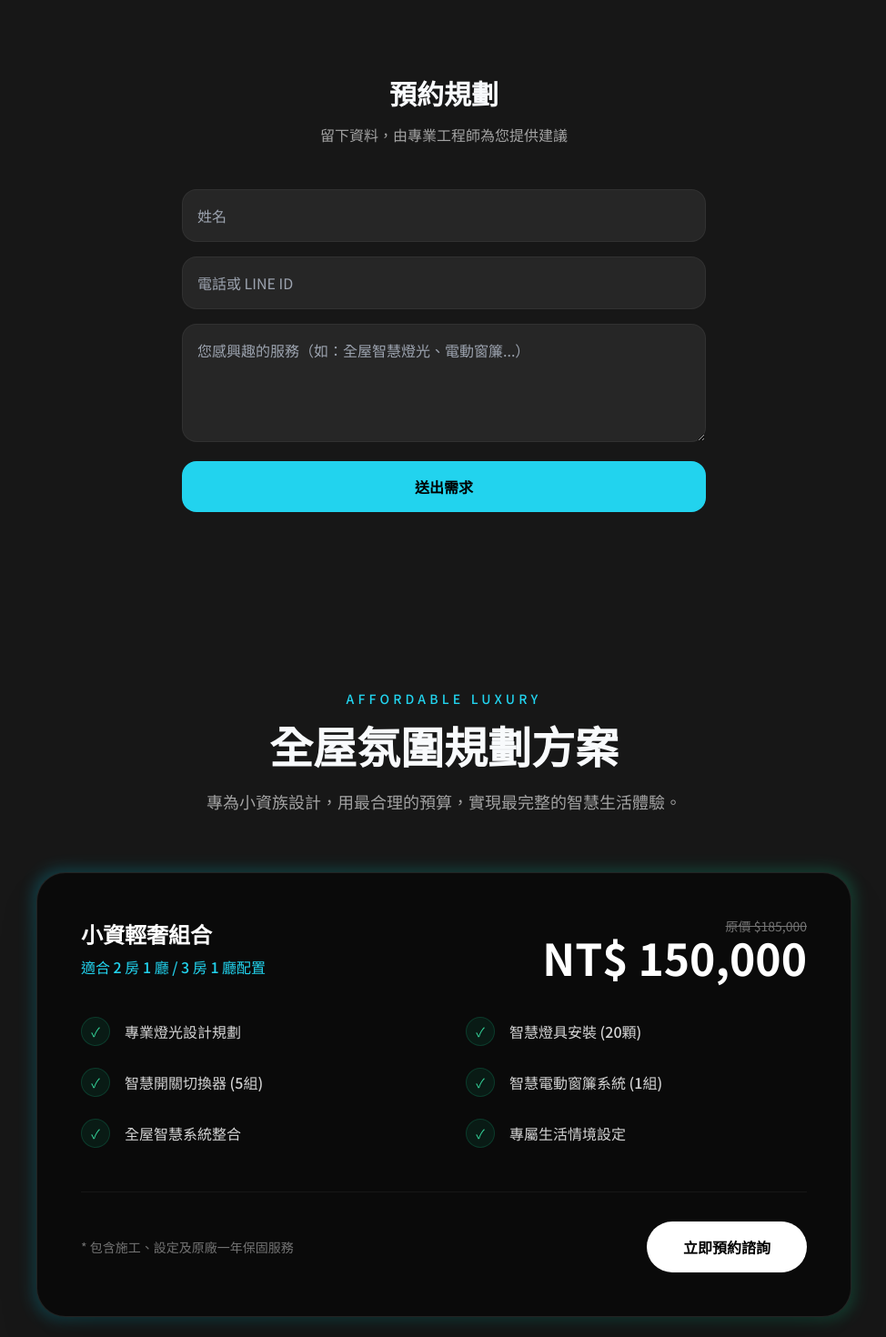
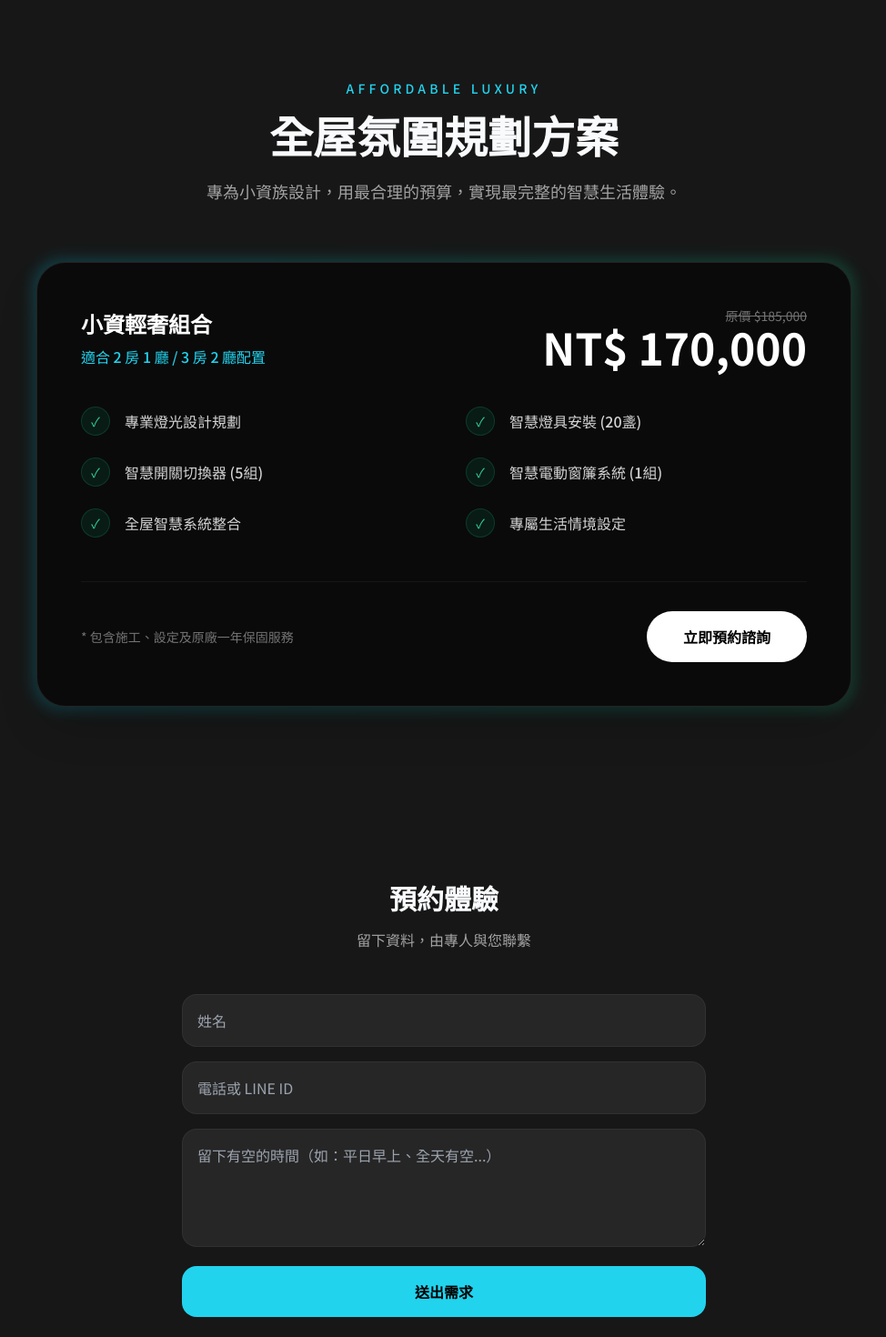
Before and after one commit to Miiish/NewWebsite, a React (Vite) app: page / in a window 1280 px wide. Shown: the part 4180-5650 px from the top of the page at 91% size, without its empty margins (152-1126 px from the left). Built offline with nearby package versions, Linux system fonts and the light colour scheme; the HTML template or start-up script is replaced by a standard one.

Commit message:
change form

```diff
--- a/src/SmartHomeMockup.jsx
+++ b/src/SmartHomeMockup.jsx
@@ -46,7 +46,7 @@ export default function SmartHomeMockup() {
     e.preventDefault();
     setSending(true);
     try {
-      const res = await fetch('https://formspree.io/f/xzzkrovd', {
+      const res = await fetch('https://formspree.io/f/xzddbjjk', {
         method: 'POST',
         body: new FormData(e.target),
         headers: { Accept: 'application/json' },
@@ -320,35 +320,6 @@ export default function SmartHomeMockup() {
             </div>
           </section>
 
-          {/* Section 4: Contact Form */}
-          <section id="contact" className="py-24 px-6 bg-neutral-900">
-            <div className="max-w-xl mx-auto">
-              <div className="text-center mb-12">
-                <h2 className="text-3xl font-bold mb-4">預約規劃</h2>
-                <p className="text-neutral-400">留下資料，由專業工程師為您提供建議</p>
-              </div>
-
-              {sent ? (
-                <div className="bg-cyan-400/10 border border-cyan-400/50 p-8 rounded-3xl text-center">
-                  <h4 className="text-cyan-400 text-xl font-bold mb-2">訊息已送出！</h4>
-                  <p className="text-sm text-cyan-100/70 mb-6">我們將在 24 小時內聯繫您。</p>
-                  <a href="https://line.me/ti/p/~mish0207" className="inline-block bg-cyan-400 text-black px-8 py-3 rounded-full font-bold">
-                    直接透過 LINE 諮詢
-                  </a>
-                </div>
-              ) : (
-                <form onSubmit={handleSubmit} className="space-y-4">
-                  <input name="name" required placeholder="姓名" className="w-full p-4 rounded-2xl bg-neutral-800 border border-white/5 focus:border-cyan-400 outline-none transition-colors" />
-                  <input name="contact" required placeholder="電話或 LINE ID" className="w-full p-4 rounded-2xl bg-neutral-800 border border-white/5 focus:border-cyan-400 outline-none transition-colors" />
-                  <textarea name="note" rows="4" placeholder="您感興趣的服務（如：全屋智慧燈光、電動窗簾...）" className="w-full p-4 rounded-2xl bg-neutral-800 border border-white/5 focus:border-cyan-400 outline-none transition-colors" />
-                  <button disabled={sending} className="w-full bg-cyan-400 text-black font-bold py-4 rounded-2xl hover:bg-cyan-300 transition-all disabled:opacity-50">
-                    {sending ? '傳送中...' : '送出需求'}
-                  </button>
-                </form>
-              )}
-            </div>
-          </section>
-
           {/* Section: Pricing/Package */}
           <section className="py-24 px-6 bg-neutral-900">
             <div className="max-w-4xl mx-auto">
@@ -370,18 +341,18 @@ export default function SmartHomeMockup() {
                     <div className="flex flex-col md:flex-row justify-between items-start md:items-center mb-10 gap-6">
                       <div>
                         <h3 className="text-2xl font-bold text-white mb-2">小資輕奢組合</h3>
-                        <p className="text-cyan-400 font-medium">適合 2 房 1 廳 / 3 房 1 廳配置</p>
+                        <p className="text-cyan-400 font-medium">適合 2 房 1 廳 / 3 房 2 廳配置</p>
                       </div>
                       <div className="text-left md:text-right">
                         <span className="text-sm text-neutral-500 line-through block">原價 $185,000</span>
-                        <span className="text-4xl md:text-5xl font-bold text-white">NT$ 150,000</span>
+                        <span className="text-4xl md:text-5xl font-bold text-white">NT$ 170,000</span>
                       </div>
                     </div>
 
                     <div className="grid grid-cols-1 md:grid-cols-2 gap-y-6 gap-x-12 mb-12">
                       {[
                         { label: "專業燈光設計規劃", icon: "🎨" },
-                        { label: "智慧燈具安裝 (20顆)", icon: "💡" },
+                        { label: "智慧燈具安裝 (20盞)", icon: "💡" },
                         { label: "智慧開關切換器 (5組)", icon: "🔘" },
                         { label: "智慧電動窗簾系統 (1組)", icon: "🪟" },
                         { label: "全屋智慧系統整合", icon: "🔗" },
@@ -409,7 +380,39 @@ export default function SmartHomeMockup() {
               </div>
             </div>
           </section>
+
+          {/* Section 4: Contact Form */}
+          <section id="contact" className="py-24 px-6 bg-neutral-900">
+            <div className="max-w-xl mx-auto">
+              <div className="text-center mb-12">
+                <h2 className="text-3xl font-bold mb-4">預約體驗</h2>
+                <p className="text-neutral-400">留下資料，由專人與您聯繫</p>
+              </div>
+
+              {sent ? (
+                <div className="bg-cyan-400/10 border border-cyan-400/50 p-8 rounded-3xl text-center">
+                  <h4 className="text-cyan-400 text-xl font-bold mb-2">訊息已送出！</h4>
+                  <p className="text-sm text-cyan-100/70 mb-6">我們將在 24 小時內聯繫您。</p>
+                  <a href="https://line.me/ti/p/~mish0207" className="inline-block bg-cyan-400 text-black px-8 py-3 rounded-full font-bold">
+                    直接透過 LINE 諮詢
+                  </a>
+                </div>
+              ) : (
+                <form onSubmit={handleSubmit} className="space-y-4">
+                  <input name="name" required placeholder="姓名" className="w-full p-4 rounded-2xl bg-neutral-800 border border-white/5 focus:border-cyan-400 outline-none transition-colors" />
+                  <input name="contact" required placeholder="電話或 LINE ID" className="w-full p-4 rounded-2xl bg-neutral-800 border border-white/5 focus:border-cyan-400 outline-none transition-colors" />
+                  <textarea name="note" rows="4" placeholder="留下有空的時間（如：平日早上、全天有空...）" className="w-full p-4 rounded-2xl bg-neutral-800 border border-white/5 focus:border-cyan-400 outline-none transition-colors" />
+                  <button disabled={sending} className="w-full bg-cyan-400 text-black font-bold py-4 rounded-2xl hover:bg-cyan-300 transition-all disabled:opacity-50">
+                    {sending ? '傳送中...' : '送出需求'}
+                  </button>
+                </form>
+              )}
+            </div>
+          </section>
         </main>
+
+
+
 
         {/* Footer */}
         <footer className="py-12 px-6 border-t border-white/5 text-center">
```
